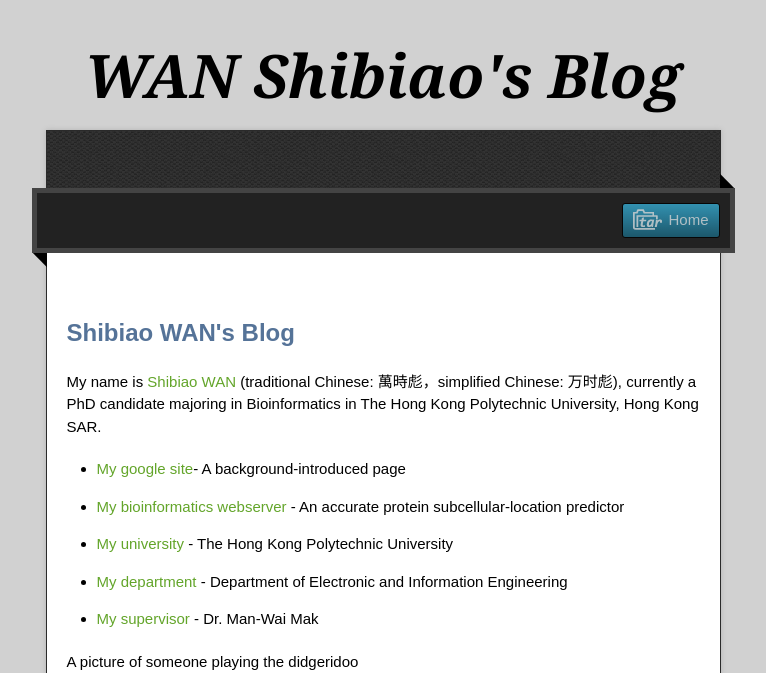
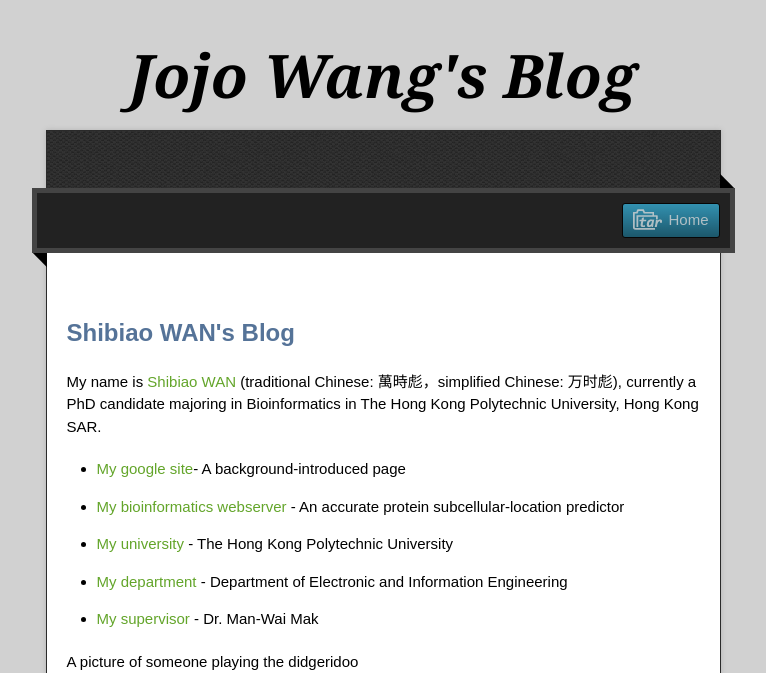
Before and after one commit to jojowang17/jekyll_demo, a Jekyll site: the page built from index.html, in a window 1280 px wide, cut to the strip 0-673 px from the top of the page. Shown: the whole strip, without its empty margins (257-1023 px from the left). Built offline with Jekyll 4.4.1, drawn with Linux system fonts in a browser that asks for light colours; nearby versions of some CDN libraries.

Commit message:
Update default.html

```diff
--- a/_layouts/default.html
+++ b/_layouts/default.html
@@ -22,7 +22,7 @@
 
   <div class="wrapper">
     <header>
-      <h1 class="title">WAN Shibiao's Blog</h1>
+      <h1 class="title">Jojo Wang's Blog</h1>
     </header>
     <div id="container">
       <p class="tagline"></p>
```
